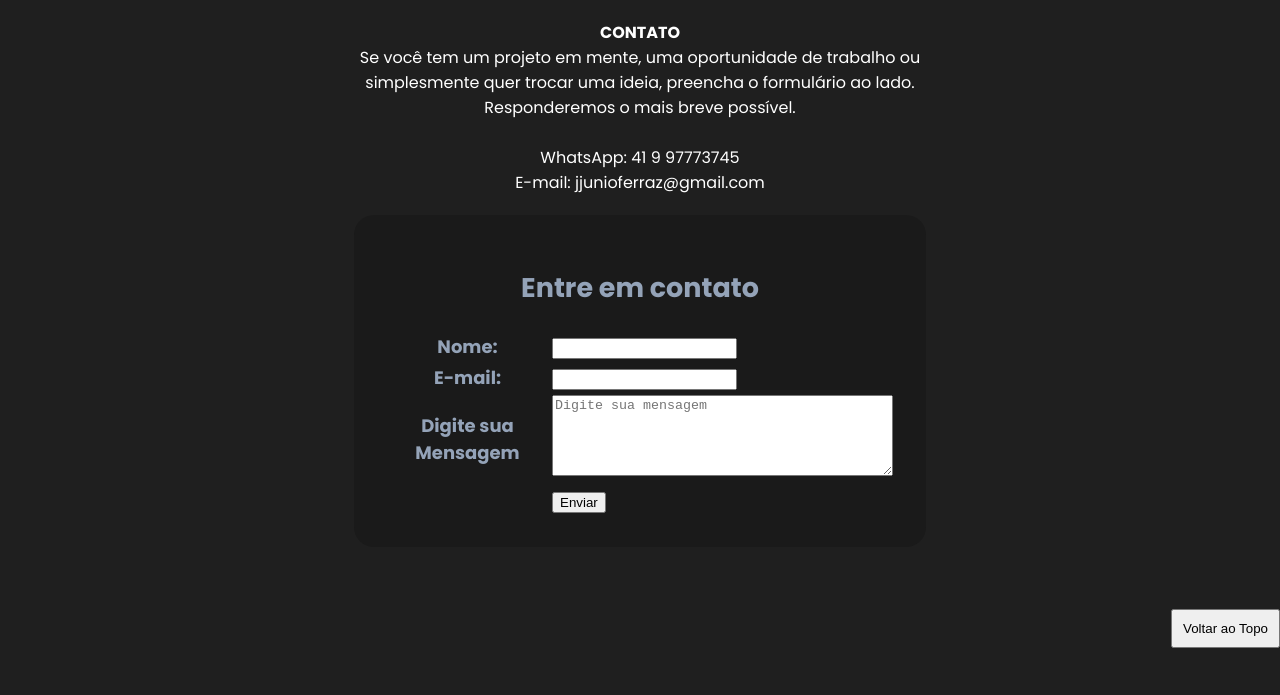
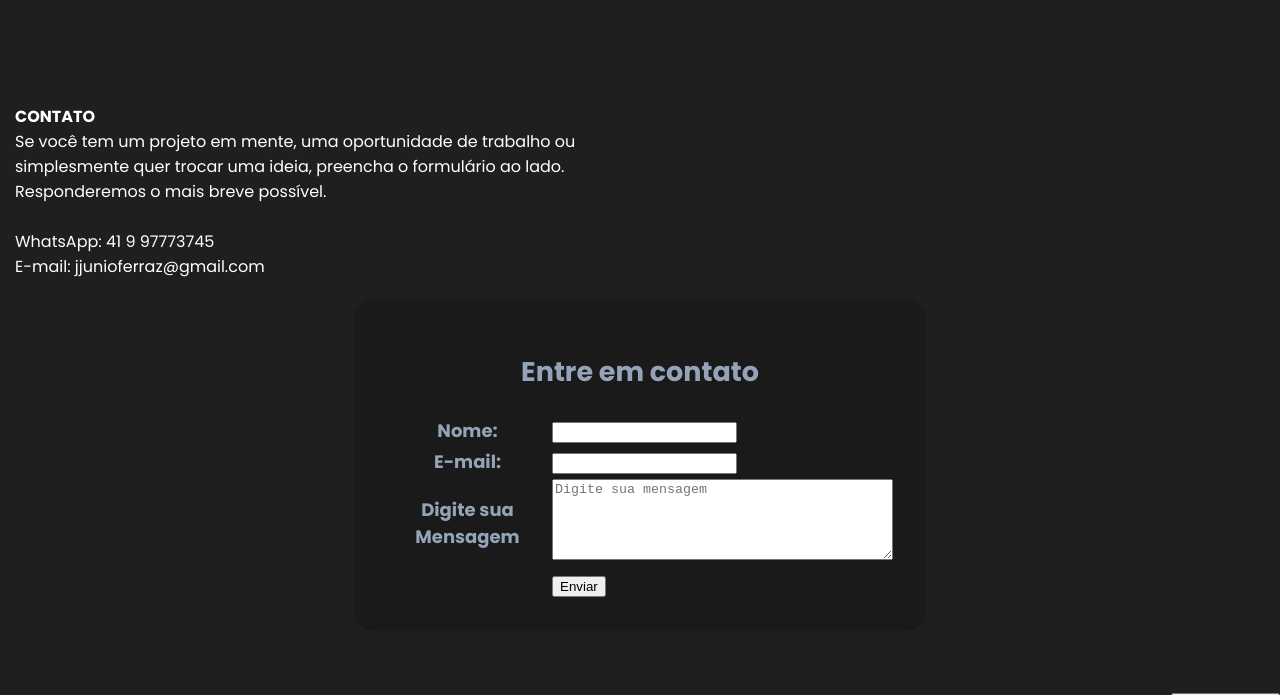
Before and after one commit to jjunioferraz/Jason-Ferraz, a plain HTML site: page index.html in a window 1280 px wide. Shown: the part 2675-3370 px from the top of the page. Drawn offline with Linux system fonts and the light colour scheme; a web font is replaced by a local one.

Commit message:
upload do site

```diff
--- a/style.css
+++ b/style.css
@@ -162,11 +162,9 @@ margin: 6px;
     border-bottom: 1px solid #4b4a4a; /* Linha na parte da barra */
 }
 
-
-
 .contato3{
     color: var(--Branco);
     font-size: 16px;
     margin: 0 15px;
-    text-align: center;
+    text-align: left;
 }
```
Also changed, not shown: index.html (+2 -2 lines).
